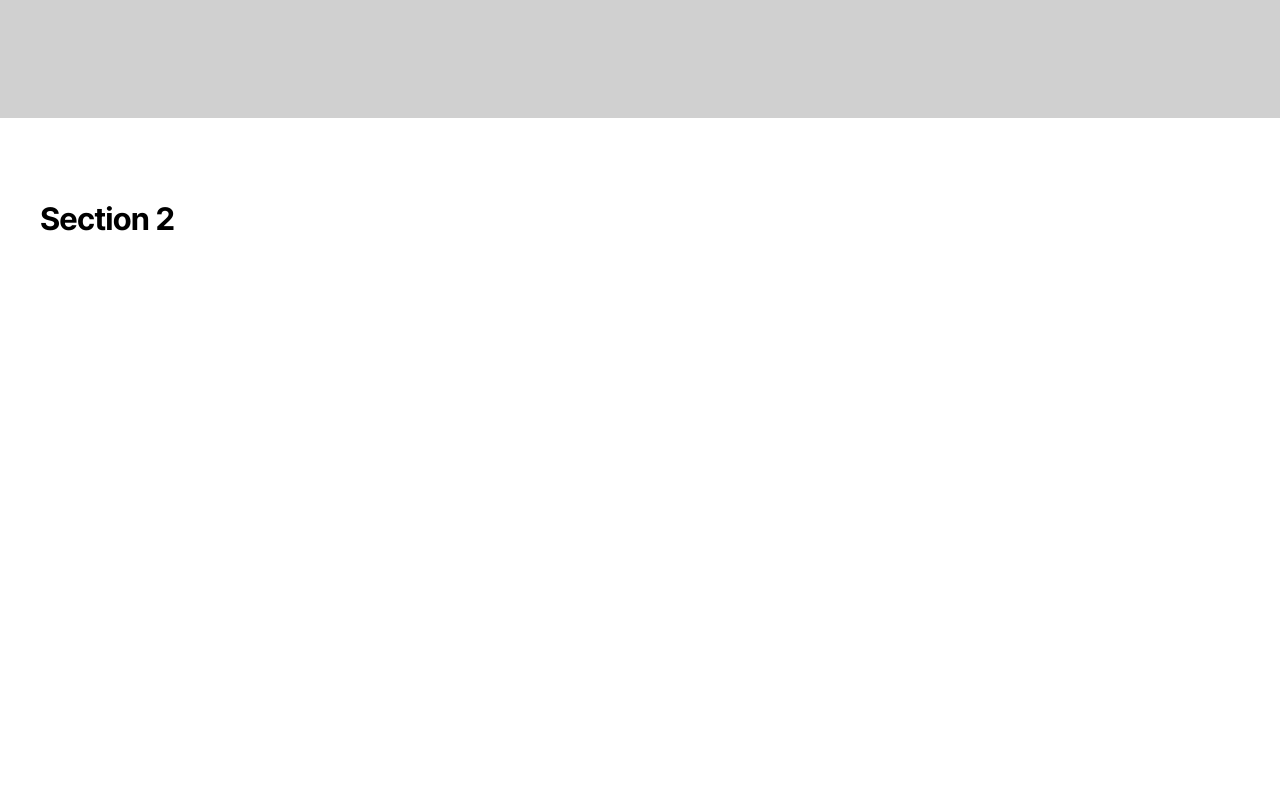
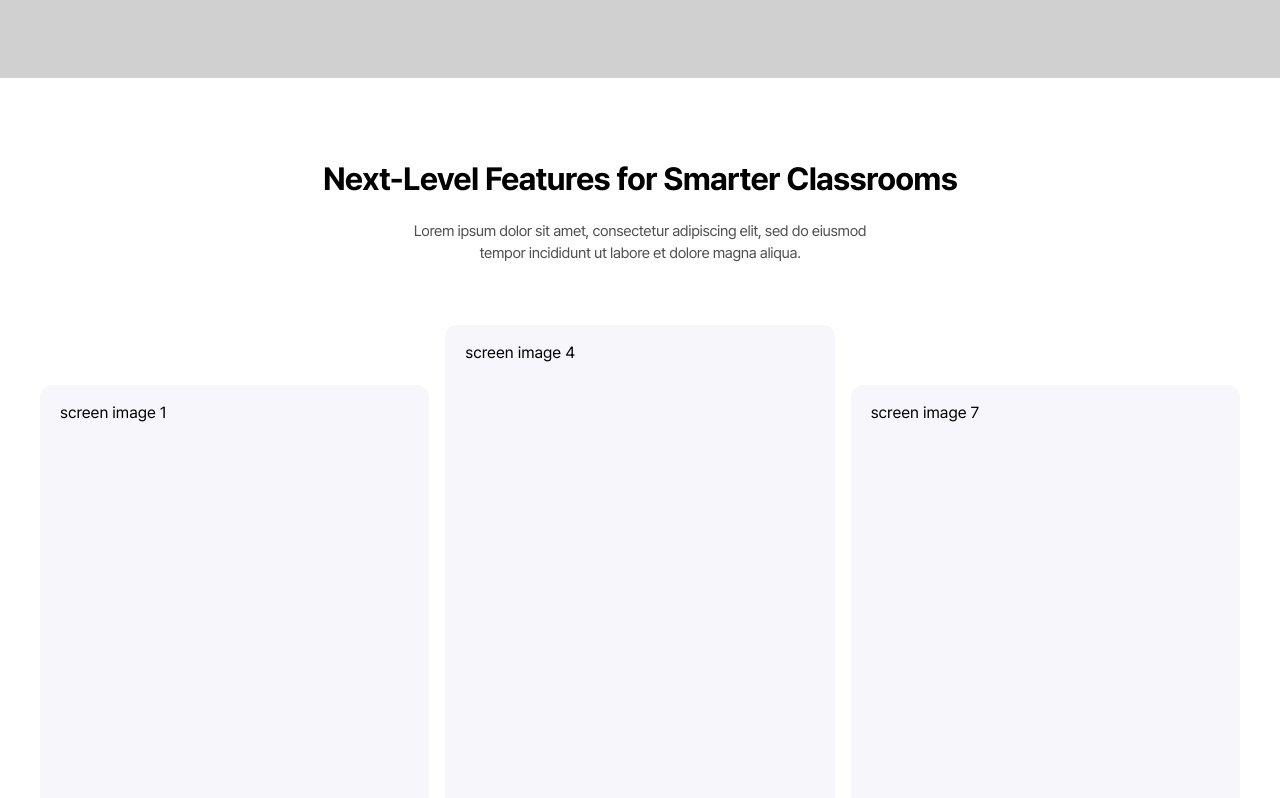
Before and after one commit to SangO-Lee/if-design, a React (Create React App) app: page / in a window 1280 px wide. Shown: the part 1602-2400 px from the top of the page. Built offline with nearby package versions, Linux system fonts and the light colour scheme.

Commit message:
masonry ui 섹션 추가

```diff
--- a/src/assets/css/_color.scss
+++ b/src/assets/css/_color.scss
@@ -11,3 +11,19 @@ $l-light: #f7f7fb;
 $l-regular: #e5e5ec;
 $l-disbled: #cacad7;
 $l-black: #111;
+
+//background color
+$bg-white: #fff;
+$bg-light: #f7f7fb;
+$bg-regular: #f1f1f5;
+$bg-medium: #e1e1e1;
+$bg-dark: #44444f;
+$bg-disabled: #cacad7;
+$bg-black: #111111;
+
+//primary
+$primary: #00babb;
+$primary-strong: #00a9aa;
+$primary-heavy: #008485;
+$primary-sub1: #008485;
+$primary-sub2: #008485;
--- a/src/assets/css/_layout.scss
+++ b/src/assets/css/_layout.scss
@@ -5,11 +5,11 @@
     padding-top: 81px;
 }
 .container {
-    width: 1232px;
+    width: 1240px;
     margin-left: auto;
     margin-right: auto;
-    padding-left: 16px;
-    padding-right: 16px;
+    padding-left: 20px;
+    padding-right: 20px;
     max-width: 100%;
 
     &.fluid {
--- a/src/assets/css/common.scss
+++ b/src/assets/css/common.scss
@@ -39,9 +39,25 @@ main {
             background: #fff;
         }
     }
+    .section-title {
+        margin-bottom: 80px;
+        @include headline1;
+        font-weight: bold;
+        text-align: center;
+
+        & + .sub-title {
+            margin-top: -60px;
+            margin-bottom: 60px;
+            text-align: center;
+            @include body1;
+            color: $f-gray;
+        }
+    }
+
+    //section1
     #section1 {
         .main-quote {
-            padding: 80px 0 120px;
+            padding: 40px 0 120px;
             text-align: center;
             dt {
                 margin-bottom: 24px;
@@ -68,9 +84,51 @@ main {
         }
     }
 
-    .section-title {
-        margin-bottom: 40px;
-        @include headline1;
-        font-weight: bold;
+    //section2
+    #section2 {
+        padding-top: 40px;
+        .title {
+            z-index: 100;
+            position: sticky;
+            top: 50px;
+            padding: 40px 0 1px;
+            background: linear-gradient(to bottom, rgba(255, 255, 255, 0.35), rgba(255, 255, 255, 0));
+            backdrop-filter: blur(4px);
+        }
+        .mobile-screens {
+            position: relative;
+            .inner {
+                display: flex;
+                gap: 16px;
+                height: fit-content;
+                > div {
+                    flex: 1;
+                    display: flex;
+                    flex-flow: column;
+                    gap: 16px;
+
+                    &.col-left,
+                    &.col-right {
+                        padding-top: 60px;
+                    }
+                }
+            }
+
+            .screen {
+                border-radius: 12px;
+                background: $bg-light;
+                aspect-ratio: 375 / 812;
+                padding: 20px;
+            }
+        }
     }
 }
+
+#footer {
+    padding: 12px 0;
+    background: $bg-regular;
+    .copy {
+        @include caption1;
+        color: $f-lightgray;
+    }
+}
--- a/src/components/Footer.js
+++ b/src/components/Footer.js
@@ -1,8 +1,12 @@
 function Footer() {
     return (
         <>
-            <footer>
-                <div className="container">footer</div>
+            <footer id="footer">
+                <div className="container">
+                    <p className="copy">
+                        &copy; 2024 CREVERSE. ALL RIGHTS RESERVED.
+                    </p>
+                </div>
             </footer>
         </>
     );
--- a/src/components/main/Section1.js
+++ b/src/components/main/Section1.js
@@ -11,14 +11,15 @@ function Section1() {
                 <div className="container">
                     <dl className="main-quote">
                         <dt>
-                            CREVERSE 쉽고 스마트하게, <br />
-                            학생 관리의 새로운 기준
+                            CREVERSE – The New Standard in <br />
+                            Easy and Smart Student Management
                         </dt>
                         <dd>
-                            강사님을 위한 맞춤형 학생 관리 앱으로, 출석 체크부터
-                            성적 관리까지 한 곳에서 손쉽게 해결하세요 <br />
-                            수업의 질을 높이고, 시간을 절약하며 학생과의 소통을
-                            더 효율적으로 만들어 드립니다
+                            A tailored student management app for instructors,
+                            simplifying everything from attendance tracking to
+                            grade management in one place. <br />
+                            Improve the quality of your lessons, save time, and
+                            communicate more efficiently with your students.
                         </dd>
                     </dl>
                     <h2 className="section-title hidden">Slide</h2>
--- a/src/components/main/Section2.js
+++ b/src/components/main/Section2.js
@@ -5,7 +5,38 @@ function Section2() {
         <>
             <section id={menu[1].id}>
                 <div className="container">
-                    <h2 className="section-title">Section 2</h2>
+                    <div className="sticky-container">
+                        <div class="title">
+                            <h2 className="section-title">
+                                Next-Level Features for Smarter Classrooms
+                            </h2>
+                            <p className="sub-title">
+                                Lorem ipsum dolor sit amet, consectetur
+                                adipiscing elit, sed do eiusmod <br />
+                                tempor incididunt ut labore et dolore magna
+                                aliqua.
+                            </p>
+                        </div>
+                        <div className="mobile-screens">
+                            <div className="inner">
+                                <div className="col-left">
+                                    <div className="screen">screen image 1</div>
+                                    <div className="screen">screen image 2</div>
+                                    <div className="screen">screen image 3</div>
+                                </div>
+                                <div className="col-center">
+                                    <div className="screen">screen image 4</div>
+                                    <div className="screen">screen image 5</div>
+                                    <div className="screen">screen image 6</div>
+                                </div>
+                                <div className="col-right">
+                                    <div className="screen">screen image 7</div>
+                                    <div className="screen">screen image 8</div>
+                                    <div className="screen">screen image 9</div>
+                                </div>
+                            </div>
+                        </div>
+                    </div>
                 </div>
             </section>
         </>
```
